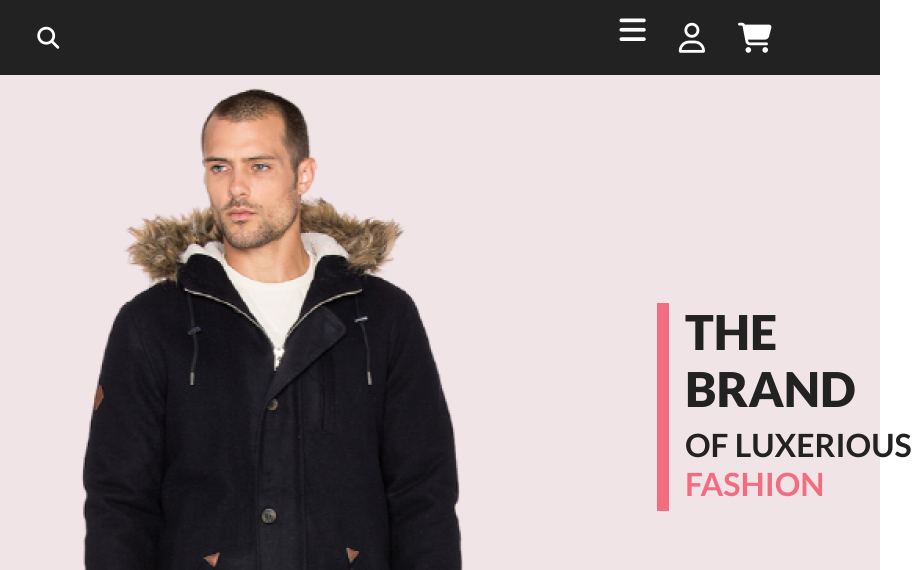
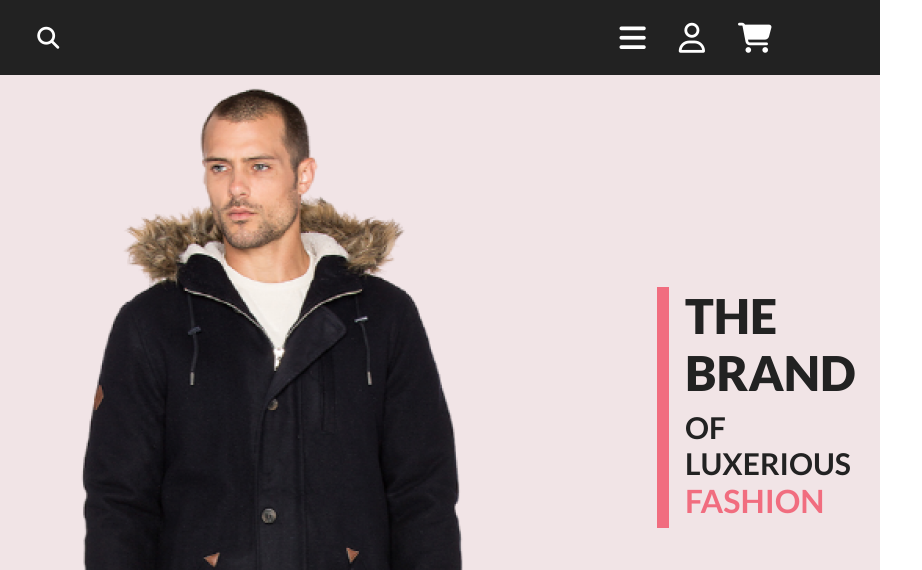
Before and after one commit to iamseryy/learn_html_css_task10, a plain HTML site: page index.html in a window 1024 px wide. Shown: the top 570 px of the page, 144-1066 px from the left, 922 px wide, since content can reach past the window. Drawn offline with nearby package versions, Linux system fonts and the light colour scheme.

Commit message:
task10 ready 80%

```diff
--- a/index.html
+++ b/index.html
@@ -38,7 +38,7 @@
                 </div>
                 <header class="main-top-header">
                     <h2 class="main-top-title">THE BRAND</h2>
-                    <h2 class="main-top-subtitle">OF&nbsp;LUXERIOUS
+                    <h2 class="main-top-subtitle">OF LUXERIOUS
                         <span class="main-top-subtitle-color">FASHION</span>
                     </h2>
                 </header>
--- a/style.css
+++ b/style.css
@@ -88,6 +88,7 @@ ul {
 .header__nav {
     display: flex;
     justify-content: space-between;
+    align-items: center;
     gap: 33px;
     font-size: 30px;
     margin-right: 12px;
@@ -383,6 +384,7 @@ ul {
     align-items: center;
     list-style-type: none;
     margin: 0 230px 0;
+    padding-left: 0;
 }
 
 .footer-top-feature-section {
@@ -610,7 +612,11 @@ ul {
 }
 
 
-@media(min-width: 1024px) and (max-width: 1150px){
+@media(min-width: 1024px) and (max-width: 1160px){
+    .main-top-subtitle {
+        font-size: 30px;
+    }
+
     .main-categories {
         margin: 0 2% 65px;
     }
```
